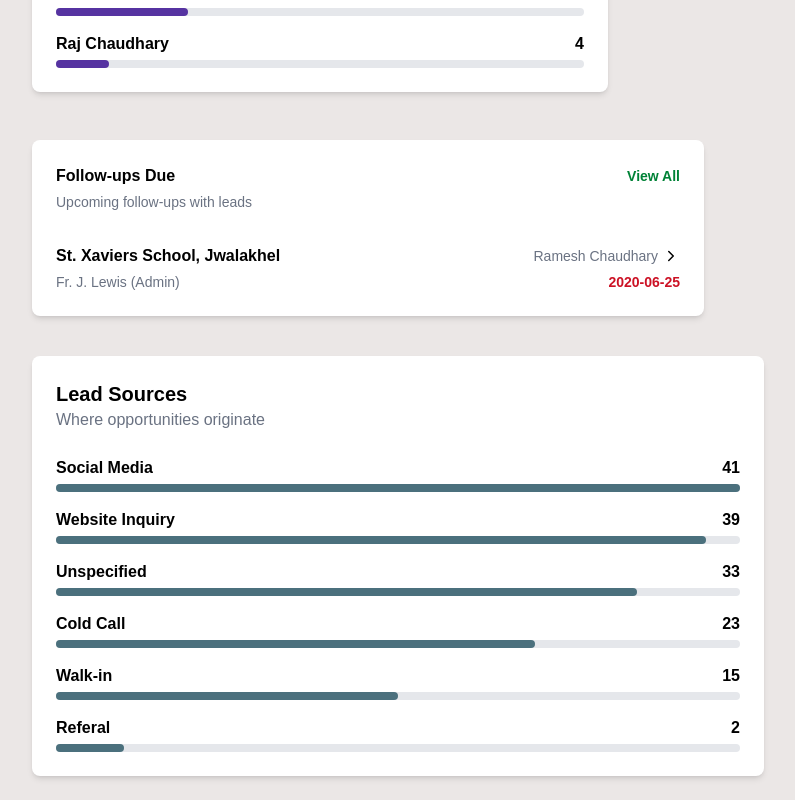
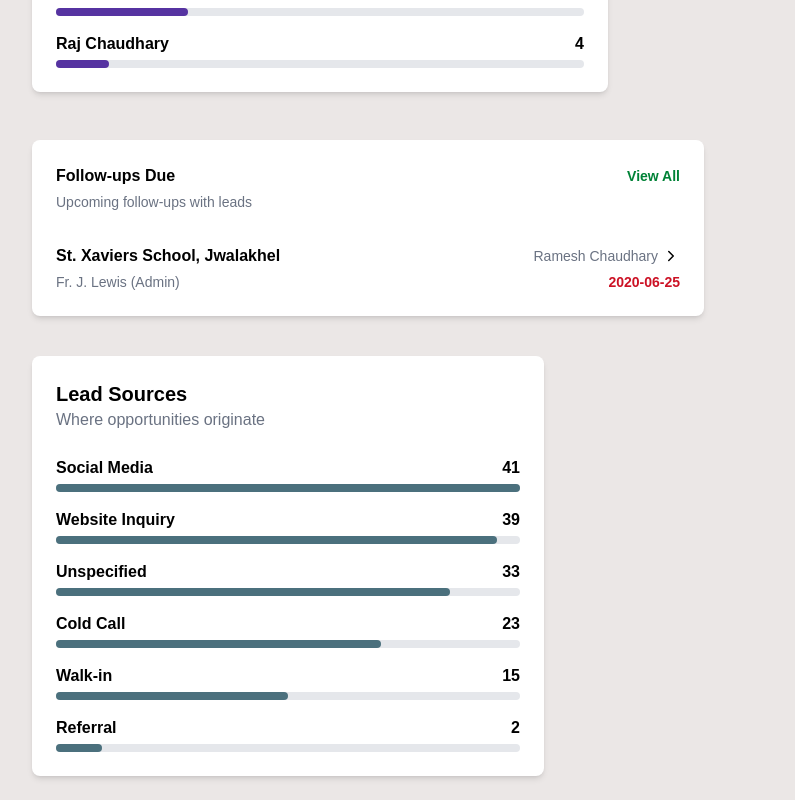
Before and after one commit to simranbist62/Smart-CRM, a Next.js app: page /dashboard in a window 1280 px wide. Shown: the part 1162-1962 px from the top of the page, without its empty margins (248-1043 px from the left). Built offline with nearby package versions, Linux system fonts and the light colour scheme.

Commit message:
Update LeadSources.tsx
Made a page for user for generate leads

```diff
--- a/src/components/dashboard/LeadSources.tsx
+++ b/src/components/dashboard/LeadSources.tsx
@@ -1,20 +1,32 @@
+// Shows where the leads are coming from
 export default function LeadSources() {
   return (
-    <div className="mt-6 w-[75%] max-w-l rounded-lg bg-white p-6 shadow-md">
-      <h2 className="text-xl font-bold text-black">Lead Sources</h2>
-      <p className="mb-6 text-gray-500">Where opportunities originate</p>
+    <div className="mt-6 w-[75%] max-w-lg rounded-lg bg-white p-6 shadow-md">
 
+      {/* Section title */}
+      <h2 className="text-xl font-bold text-black">
+        Lead Sources
+      </h2>
+
+      {/* Short description */}
+      <p className="mb-6 text-gray-500">
+        Where opportunities originate
+      </p>
+
+      {/* Social Media */}
       <div className="mb-4">
         <div className="mb-1 flex justify-between font-bold text-black">
           <span>Social Media</span>
           <span>41</span>
         </div>
 
+        {/* Progress bar */}
         <div className="h-2 w-full rounded-full bg-gray-200">
           <div className="h-2 w-full rounded-full bg-[#4b707d]"></div>
         </div>
       </div>
 
+      {/* Website Inquiry */}
       <div className="mb-4">
         <div className="mb-1 flex justify-between font-bold text-black">
           <span>Website Inquiry</span>
@@ -26,6 +38,7 @@ export default function LeadSources() {
         </div>
       </div>
 
+      {/* Unspecified */}
       <div className="mb-4">
         <div className="mb-1 flex justify-between font-bold text-black">
           <span>Unspecified</span>
@@ -37,6 +50,7 @@ export default function LeadSources() {
         </div>
       </div>
 
+      {/* Cold Call */}
       <div className="mb-4">
         <div className="mb-1 flex justify-between font-bold text-black">
           <span>Cold Call</span>
@@ -48,6 +62,7 @@ export default function LeadSources() {
         </div>
       </div>
 
+      {/* Walk-in */}
       <div className="mb-4">
         <div className="mb-1 flex justify-between font-bold text-black">
           <span>Walk-in</span>
@@ -59,9 +74,10 @@ export default function LeadSources() {
         </div>
       </div>
 
+      {/* Referral */}
       <div>
         <div className="mb-1 flex justify-between font-bold text-black">
-          <span>Referal</span>
+          <span>Referral</span>
           <span>2</span>
         </div>
 
@@ -69,6 +85,7 @@ export default function LeadSources() {
           <div className="h-2 w-[10%] rounded-full bg-[#4b707d]"></div>
         </div>
       </div>
+
     </div>
   );
 }
```
